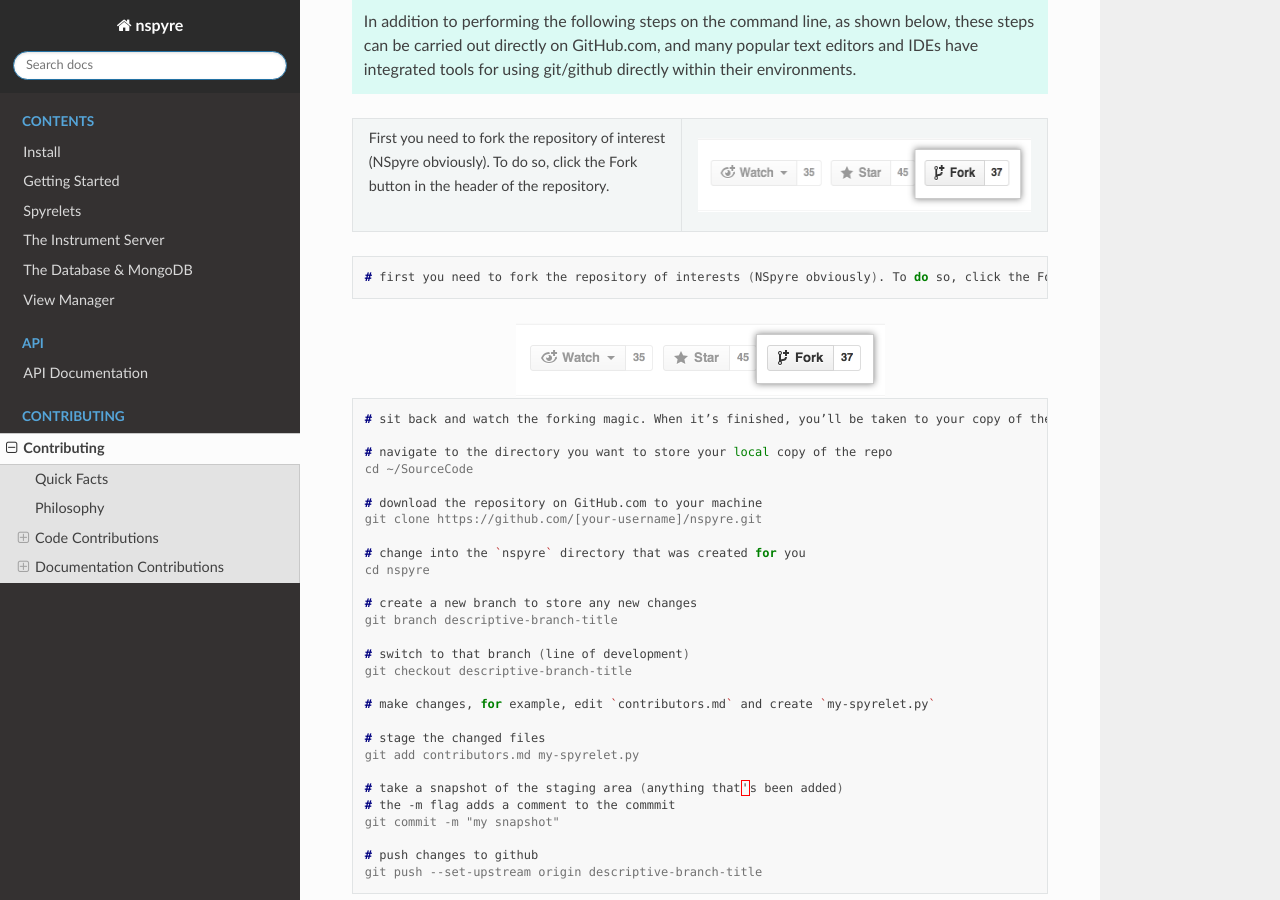
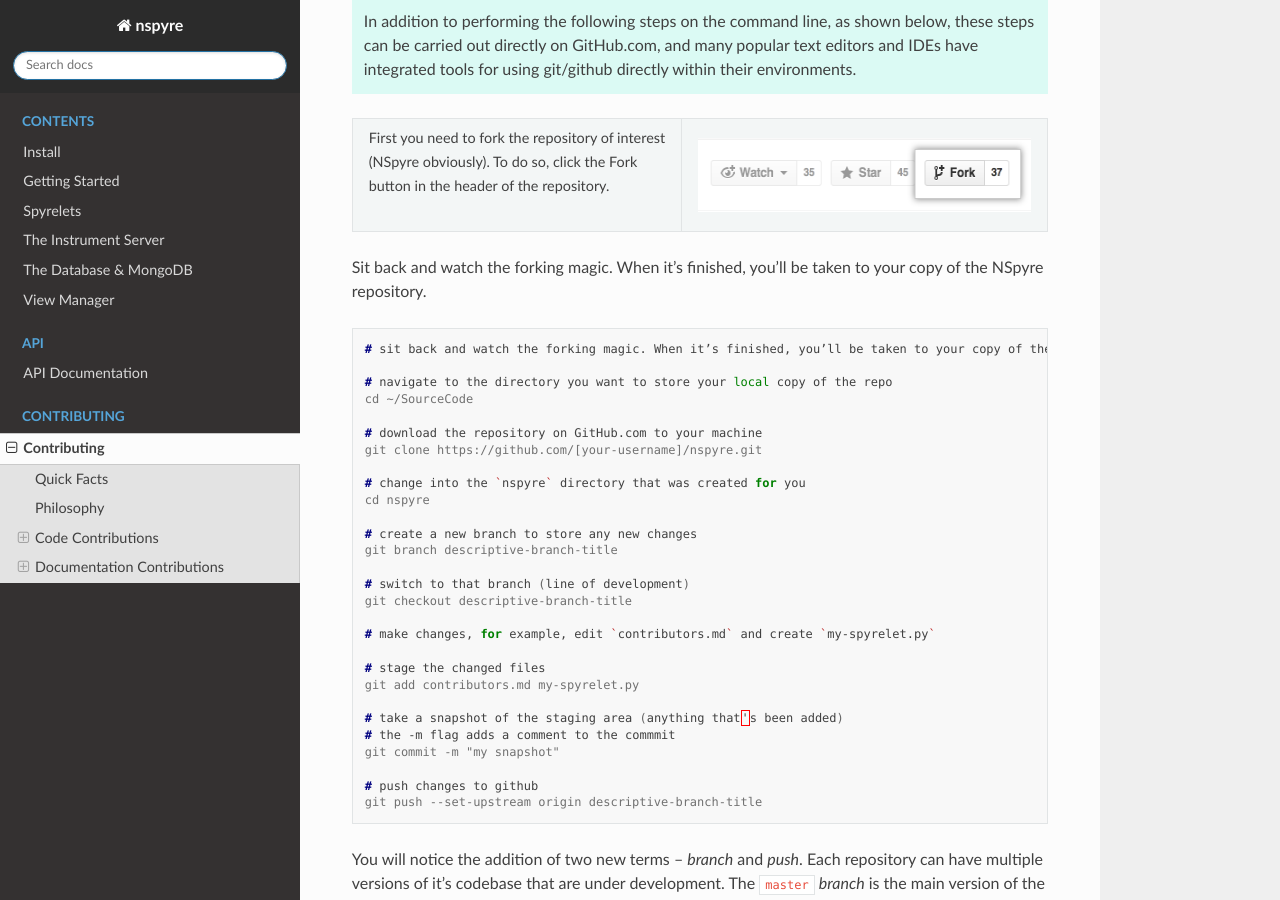
Before and after one commit to nspyre-org/nspyre, a Sphinx documentation site: the page built from docs/contributing.rst, in a window 1280 px wide and 900 px high, scrolled down 2284 px. Built offline with Sphinx 7.4.7 and the Read the Docs theme 2.0.0, drawn with Linux system fonts in a browser that asks for light colours.

Commit message:
Update contributing.rst

```diff
--- a/docs/contributing.rst
+++ b/docs/contributing.rst
@@ -54,21 +54,14 @@
    In addition to performing the following steps on the command line, as shown below, these steps can be carried out directly on GitHub.com, and many popular text editors and IDEs have integrated tools for using git/github directly within their environments.
 
 +--------------------------------------------------------+------------------------------------------------------+
+|                                                        |                                                      |
 |  | First you need to fork the repository of interest   |  .. figure:: images/Bootcamp-Fork.png                |
 |  | (NSpyre obviously). To do so, click the Fork        |     :align: center                                   |
 |  | button in the header of the repository.             |     :scale: 50%                                      |
 +--------------------------------------------------------+------------------------------------------------------+
 
 
-.. code-block:: console
-
-   # first you need to fork the repository of interests (NSpyre obviously). To do so, click the Fork button in the header of the repository.
-
-..
-
-.. image:: images/Bootcamp-Fork.png
-   :align: center
-   :scale: 50%
+Sit back and watch the forking magic. When it’s finished, you’ll be taken to your copy of the NSpyre repository.
 
 .. code-block:: console
 
@@ -131,9 +124,7 @@
 All that's left is to officially merge your changes into ``master`` and delete the development branch you were working off of if the associated issues have been closed and the branch is now longer needed. This is something the maintainers of the project will do once it's been confirmed that all the project guidelines have been followed, and most importantly, your code works!
 
 .. figure:: images/merge-button.png
-.. figure:: images/delete-button.png
-   :align: center
-   :scale: 80%
+.. center:: images/delete-button.png
 
 |
 |
```
